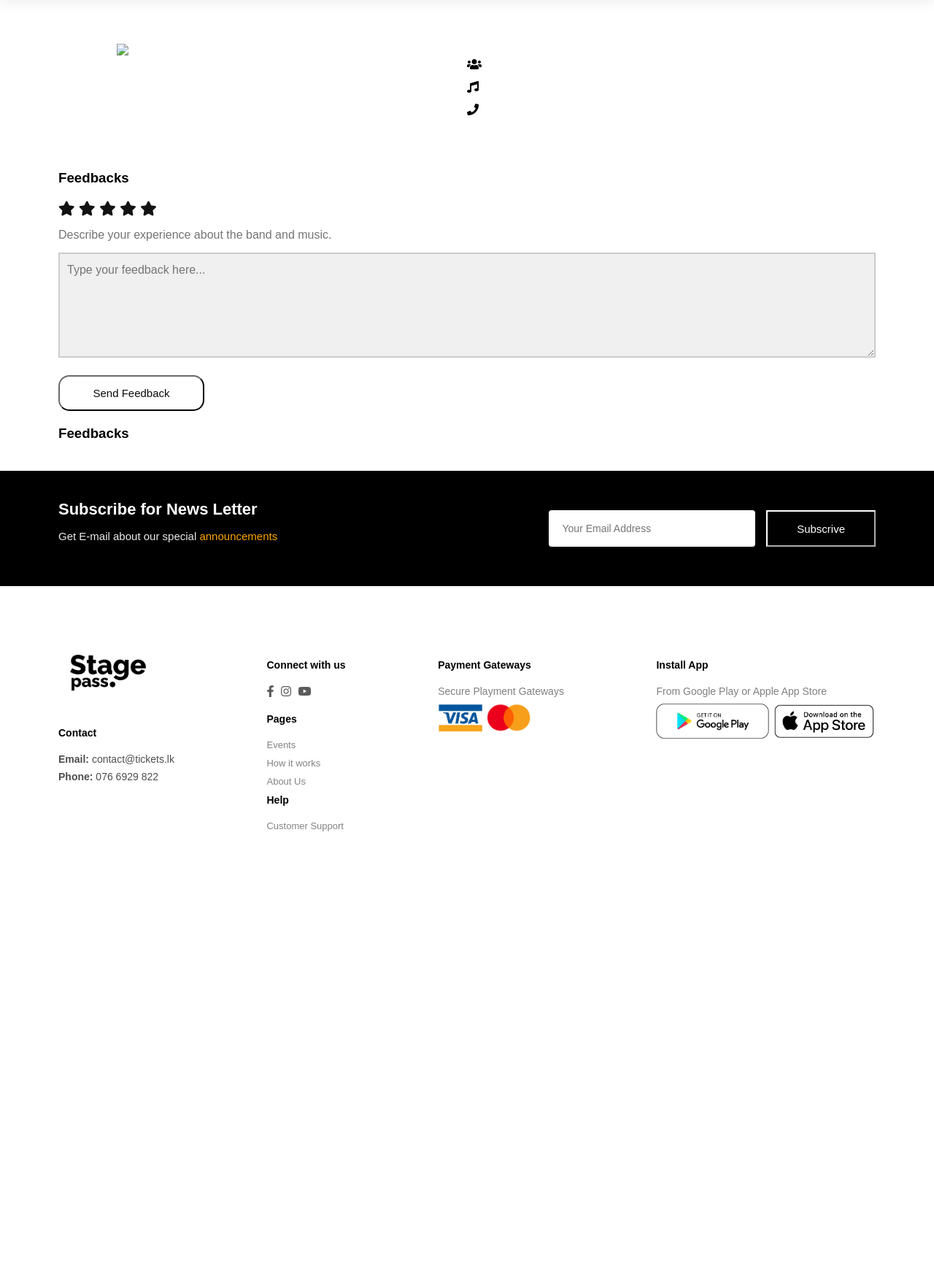
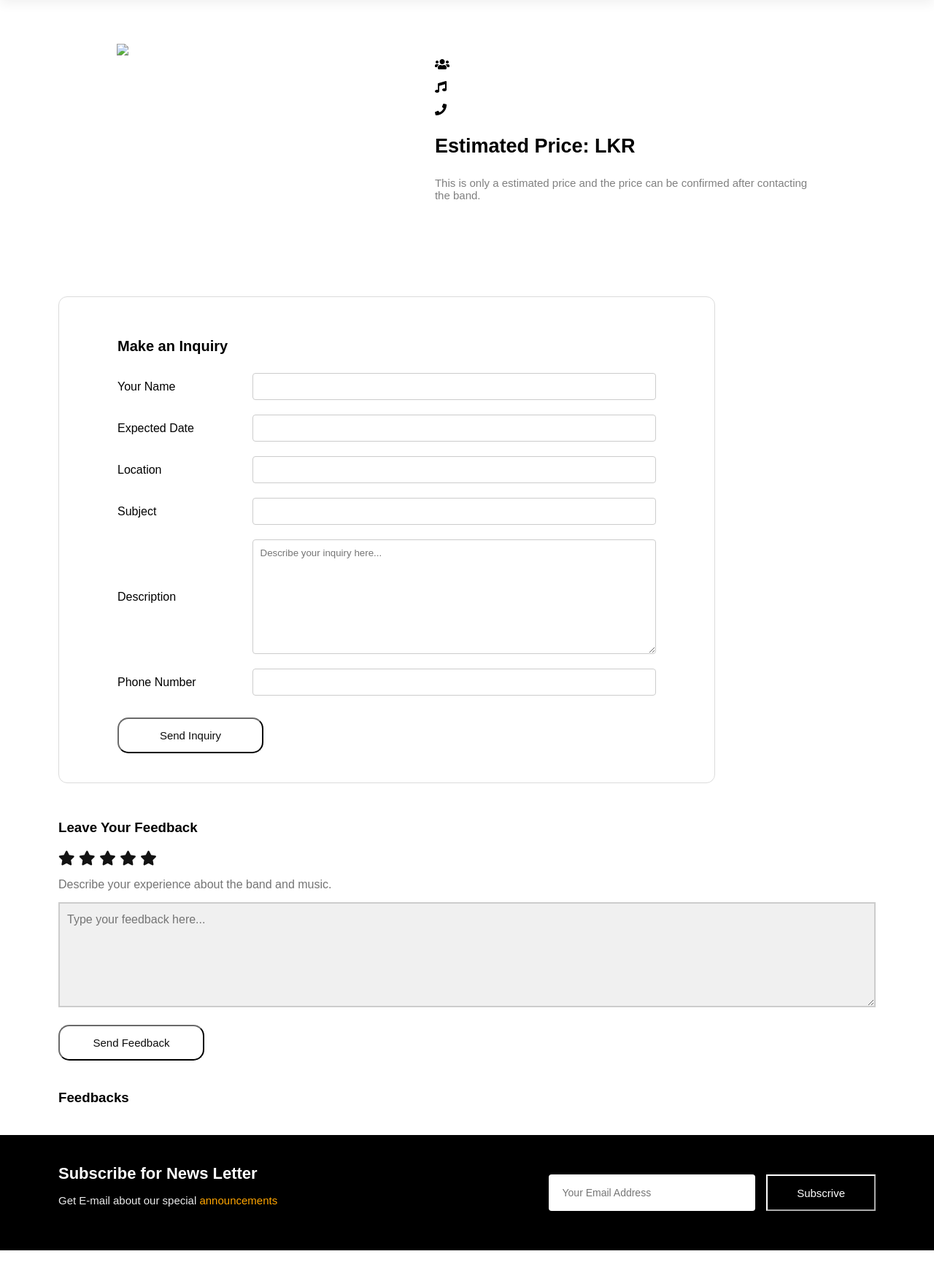
Before and after one commit to NavodyaD/ticket-booking-system, a PHP site: page /banddetailspg.php?useremail=1 in a window 1280 px wide. Shown: the part 100-1855 px from the top of the page at 73% size. Before the commit the page ends 1239 px from the top, so only its background shows below. Run offline with PHP 8.4, Linux system fonts and the light colour scheme; data that the repository does not hold is empty; some libraries are stand-ins or nearby versions.

Commit message:
Band Inquiry
Band Inquiry Section

```diff
--- a/banddetailspg.php
+++ b/banddetailspg.php
@@ -78,6 +78,10 @@
                 <i class="fa fa-phone" aria-hidden="true"></i>
                 <?php echo "<h5>" . $bandrow['bandPhone'] . "</h5>" ?>
             </span>
+            <span class="details">
+                <?php echo "<h2>Estimated Price: LKR " . $bandrow['bandPrice'] . "</h2>" ?>
+            </span>
+            <p>This is only a estimated price and the price can be confirmed after contacting the band.</p>
             </form>
             </div>
             </div>
@@ -85,9 +89,51 @@
 
     </section>
 
+    <section id="inquiry-section">
+        <div class="inquiry-form">
+            <h2>Make an Inquiry</h2>
+            <form action="addband.php" method="post" enctype="multipart/form-data">
+                <?php
+                    $bandID = $_GET['bandid'];
+                    $useremail = urldecode($_GET['useremail']);
+                ?>
+                <input type="hidden" name="bandid" value="<?php echo $bandID; ?>">
+                <input type="hidden" name="useremail" value="<?php echo $useremail; ?>">
+            <div class="input">
+                <label>Your Name</label>
+                <input type="text" id="yourname" name="yourname">
+            </div>
+            <div class="input">
+                <label>Expected Date</label>
+                <input type="text" id="expdate" name="expdate">
+            </div>
+            <div class="input">
+                <label>Location</label>
+                <input type="text" id="location" name="location">
+            </div>
+            <div class="input">
+                <label>Subject</label>
+                <input type="number" id="subject" name="subject">
+            </div>
+            <div class="input">
+                <label>Description</label>
+                <textarea name="description" rows="9" placeholder="Describe your inquiry here..."></textarea>
+            </div>
+            <div class="input">
+                <label>Phone Number</label>
+                <input type="text" id="phonenum" name="phonenum">
+            </div>
 
-    <div style="margin: 0px 80px;">
-        <h3>Feedbacks</h3>
+            <div class="band-post-button">
+                <button  type="submit">Send Inquiry</button>
+            </div>
+            </form>
+        </div>
+    </section>
+
+
+    <div style="margin: 20px 80px; margin-top: 20px;">
+        <h3>Leave Your Feedback</h3>
     </div>
 
 
--- a/style.css
+++ b/style.css
@@ -641,7 +641,7 @@ footer .contact p{
 }
 
 #current-feedbacks {
-    margin: 20px 80px;
+    margin: 40px 80px;
 }
 
 #current-feedbacks .feedback-block {
@@ -689,8 +689,62 @@ footer .contact p{
 .single-band-details .details {
     display: flex;
     margin: 15px 0px;
+    align-items: center;
 }
 
 .single-band-details .details i {
     margin-right: 15px;
 }
+
+.single-band-details .details h2 {
+    font-size: 27px;
+}
+
+#inquiry-section {
+    width: 100%;
+}
+
+.inquiry-form {
+    border: 1px solid rgb(219, 219, 219);
+    border-radius: 12px;
+    width: 900px;
+    padding: 40px 80px;
+    margin: 50px 80px;
+}
+
+.inquiry-form .input {
+    align-items: center;
+    display: flex;
+    justify-content: space-between;
+}
+
+.inquiry-form textarea,
+.inquiry-form input {
+    width: 75%;
+    padding: 10px;
+    margin-top: 10px;
+    margin-bottom: 10px;
+    border-radius: 4px;
+    border: 1px solid #ccc;
+    box-sizing: border-box;
+}
+
+.inquiry-form button {
+    font-size: 15px;
+    text-align: center;
+    color: rgb(12, 12, 12);
+    width: 200px;
+    display: inline-block;
+    padding: 14px 15px;
+    background-color: transparent;
+    border-radius: 15px;
+    border-width: 2px;
+    border-color: rgb(22, 22, 22);
+    transition: 0.3s ease;
+    margin-top: 20px;
+}
+
+.inquiry-form button:hover {
+    color: white;
+    background-color: rgb(26, 26, 26);
+}
```
Also changed, not shown: addband.php (+11 -19 lines).
